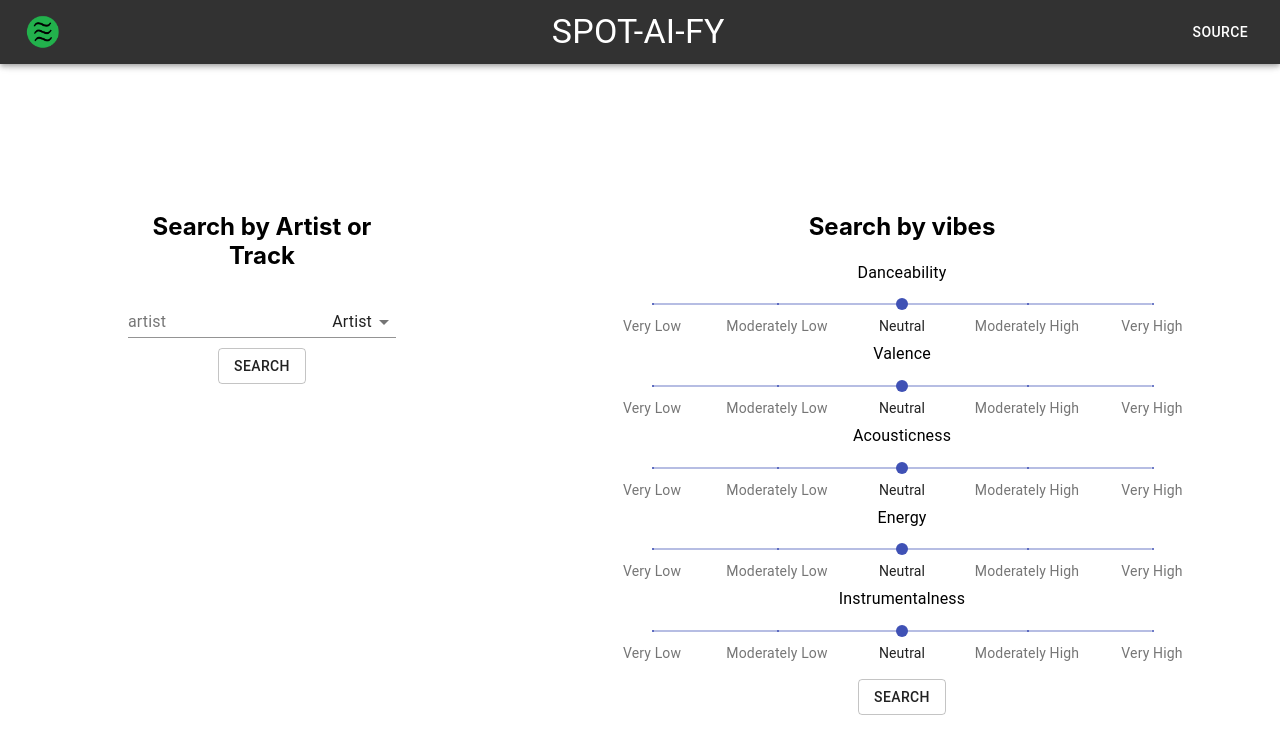
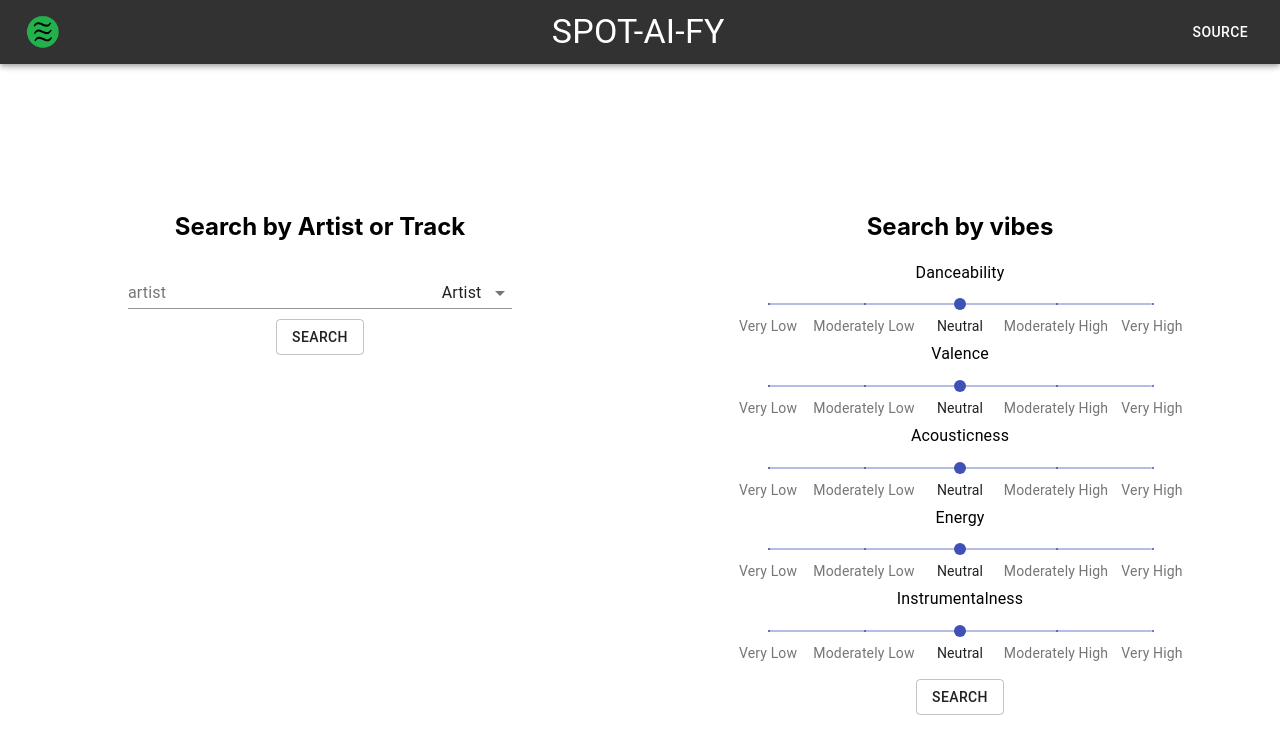
Before and after one commit to yoonpatrick3/Spot-a-vibe, a React (Create React App) app in the folder src/frontend/: page / in a window 1280 px wide. Shown: the top 754 px of the page. Built offline with nearby package versions, Linux system fonts and the light colour scheme.

Commit message:
url change to spotavibe

```diff
--- a/src/frontend/src/App.css
+++ b/src/frontend/src/App.css
@@ -1,7 +1,7 @@
 .App {
   text-align: center;
   display: flex;
-  flex-direction:column;
+  flex-direction: column;
   justify-content: center;
   flex-wrap: wrap;
   overflow: hidden;
@@ -10,19 +10,20 @@
 .search {
   display: flex;
   flex-direction: row;
-  justify-content:space-between;
+  justify-content: space-between;
   align-items: baseline;
   background-color: white;
 }
 
-.search > * {
-  padding:10%;
+.search>* {
+  padding: 10%;
+  width: 40%;
 }
 
 .results-page {
   flex-direction: column;
-  display:flex;
-  align-items:center;
+  display: flex;
+  align-items: center;
   justify-content: space-around;
 }
 
@@ -30,28 +31,36 @@
   display: flex;
   flex-direction: row;
   justify-content: center;
-  align-items:center;
-  background-color:white;
+  align-items: center;
+  background-color: white;
   overflow: hidden;
   height: 90vh;
 }
 
-.body > * {
-  width:100vw;
-  height:100%;
+.body>* {
+  width: 100vw;
+  height: 100%;
 }
-
 
 .search-group {
   display: flex;
   flex-direction: row;
   align-items: flex-end;
+  justify-content: center;
+}
+
+.search-input {
+  width: 80%;
+}
+
+.search-dropdown {
+  width: 20%;
 }
 
 .error-page {
   height: 90vh;
-  display:flex;
-  flex-direction:column;
+  display: flex;
+  flex-direction: column;
   justify-content: center;
   align-items: center;
 }
@@ -59,7 +68,7 @@
 .artist-track-profile {
   display: flex;
   flex-direction: column;
-  padding:2em;
+  padding: 2em;
 }
 
 .artist-track-bio {
@@ -69,27 +78,18 @@
   align-items: center;
 }
 
-.artist-data {
+/* Small devices (portrait tablets and large phones, 600px and up) */
 
-}
-
-
-/* Small devices (portrait tablets and large phones, 600px and up) */
-@media only screen and (min-width: 600px) {
-
-}
+@media only screen and (min-width: 600px) {}
 
 /* Medium devices (landscape tablets, 768px and up) */
-@media only screen and (min-width: 768px) {
 
-}
+@media only screen and (min-width: 768px) {}
 
 /* Large devices (laptops/desktops, 992px and up) */
-@media only screen and (min-width: 992px) {
 
-}
+@media only screen and (min-width: 992px) {}
 
 /* Extra large devices (large laptops and desktops, 1200px and up) */
-@media only screen and (min-width: 1200px) {
 
-}
+@media only screen and (min-width: 1200px) {}
--- a/src/frontend/src/App.js
+++ b/src/frontend/src/App.js
@@ -4,7 +4,7 @@ import Header from './components/Header';
 import { BrowserRouter } from 'react-router-dom'
 import Body from './components/Body'
 
-export const address = 'http://localhost:5000'
+export const address = 'https://spot-a-vibe.herokuapp.com'
 
 
 function App() {
--- a/src/frontend/src/components/MySlider.js
+++ b/src/frontend/src/components/MySlider.js
@@ -1,14 +1,7 @@
-import React, { useState } from 'react';
-import { makeStyles } from '@material-ui/core/styles';
-import Grid from '@material-ui/core/Grid';
+import React from 'react';
 import Typography from '@material-ui/core/Typography';
 import Slider from '@material-ui/core/Slider';
 
-const useStyles = makeStyles({
-  root: {
-    width: 500,
-  },
-});
 
 const marks = [
   {
@@ -34,7 +27,6 @@ const marks = [
 ];
 
 export const ContinuousSlider = (props) => {
-  const classes = useStyles();
 
   function onChange(ev, newVal) {
     props.setWeight(prev => ({
@@ -44,7 +36,7 @@ export const ContinuousSlider = (props) => {
   }
 
   return (
-    <div className={classes.root}>
+    <div>
       <Typography id="continuous-slider" gutterBottom>
         {props.weightName}
       </Typography>
--- a/src/frontend/src/components/SearchGroup.js
+++ b/src/frontend/src/components/SearchGroup.js
@@ -35,18 +35,18 @@ export const SearchGroup = (props) => {
     }
 
     return (
-        <div>
-            <div className = "search-group">
+        <>
+            <div className="search-group">
                 <TextField label={currOpt} onChange={(ev) => {
                     setInput(ev.target.value);
-                }} onKeyPress={handleEnterPressed}></TextField>
-                <Select labelId="label" defaultValue="artist" onChange={handleOptionChange}>
+                }} onKeyPress={handleEnterPressed} className="search-input"></TextField>
+                <Select labelId="label" defaultValue="artist" onChange={handleOptionChange} className="search-dropdown">
                     <MenuItem value="artist">Artist</MenuItem>
                     <MenuItem value="track">Track</MenuItem>
                 </Select>
             </div>
             <Button variant="outlined" onClick={handleSearch} className={classes.button}>Search</Button>
-        </div>
+        </>
     )
 }
 
```
Also changed, not shown: 1 other file (tests, documents, lock files or other folders).
